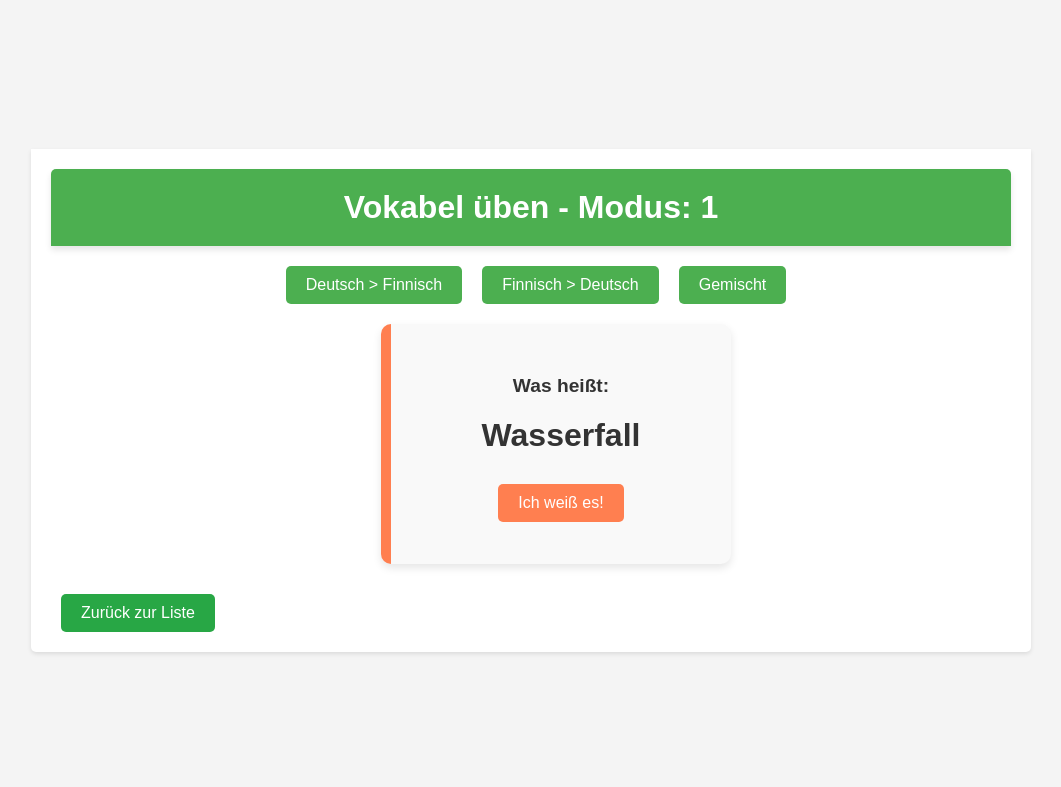
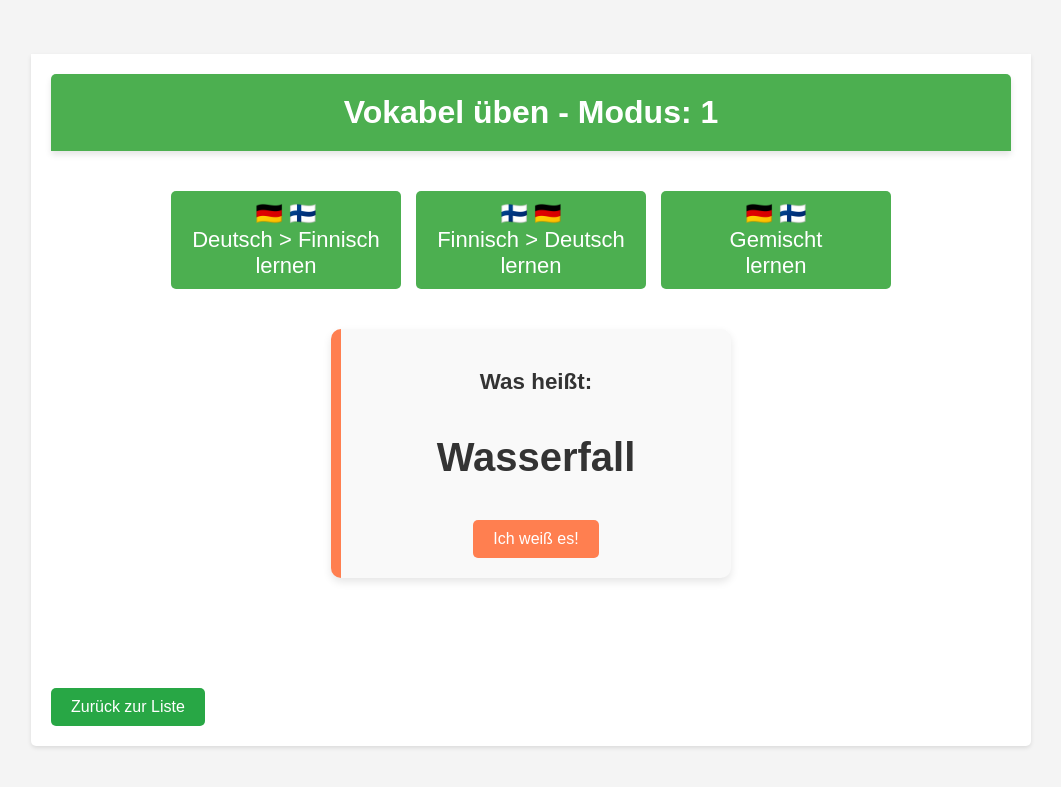
Before and after one commit to cmgoersch/django_vokabeltrainer, a Django app: page /vokabel-uebung/1/ in a window 1280 px wide. Shown: the top 787 px of the page, without its empty margins (109-1170 px from the left). Run offline with Django 5.2, Linux system fonts and the light colour scheme; data comes from the database, SQL or seed files in the repository; both versions use the stored data as it was after the commit.

Commit message:
cards styled

```diff
--- a/trainer/static/css/style.css
+++ b/trainer/static/css/style.css
@@ -94,80 +94,14 @@ a {
     color: white;
     padding: 10px 20px;
     border-radius: 5px;
+    margin-top: 20px;
     transition: background-color 0.3s;
-    margin-top: 20px;
 }
 
 a:hover {
     background-color: #45a049;
 }
 
-/* Abstand zwischen "Wort hinzufügen"-Button und der Liste der Sätze */
-.add-button {
-    margin-bottom: 40px;  /* Zusätzlicher Abstand */
-}
-
-
-
-/* Formularstile */
-.form-container {
-    display: flex;
-    flex-direction: column;
-}
-
-.form-container label {
-    margin-top: 10px;
-    font-weight: bold;
-}
-
-.form-container input[type="text"],
-.form-container select {
-    padding: 10px;
-    margin: 10px 0 20px 0;
-    border: 1px solid #ccc;
-    border-radius: 5px;
-    width: 100%;
-}
-
-button {
-    padding: 10px 20px;
-    background-color: #4CAF50;
-    color: white;
-    border: none;
-    border-radius: 5px;
-    cursor: pointer;
-    font-size: 16px;
-}
-
-button:hover {
-    background-color: #45a049;
-}
-
-.button-container {
-    display: flex;
-    justify-content: center;
-    gap: 20px;  /* Abstand zwischen den Buttons */
-    margin-bottom: 20px;  /* Abstand zwischen Buttons und der Liste */
-}
-
-/* Footer */
-footer {
-    margin-top: 20px;
-    color: #777;
-    text-align: center;
-    width: 100%;
-}
-
-.btn {
-    display: inline-block;
-    padding: 10px 20px;
-    border-radius: 5px;
-    text-decoration: none;
-    cursor: pointer;
-    margin-left: 10px;  /* Platz zwischen Buttons */
-}
-
-/* Löschen-Button (rot) */
 .btn-danger {
     background-color: #dc3545;
     color: white;
@@ -178,21 +112,53 @@ footer {
     background-color: #c82333;
 }
 
-/* Fragezeichen-Button */
 .show-hint {
     background-color: #4CAF50;
     color: white;
     border: none;
-    border-radius: 5px;  /* Leicht abgerundete Ecken, wie beim Löschen-Button */
+    border-radius: 5px;
     font-size: 16px;
-    width: auto;
-    height: 30px;
     cursor: pointer;
-    display: inline-block;
-    margin-left: 10px;  /* Platz zwischen Buttons */
-    padding: 5px 10px;  /* Ähnlich wie bei den anderen Buttons */
+    padding: 5px 10px;
+    margin-left: 10px;
 }
 
 .show-hint:hover {
     background-color: #45a049;
 }
+
+button {
+    padding: 10px 20px;
+    background-color: #4CAF50;
+    color: white;
+    border: none;
+    border-radius: 5px;
+    cursor: pointer;
+}
+
+button:hover {
+    background-color: #45a049;
+}
+
+.mode-buttons {
+    display: flex;
+    justify-content: center;
+    align-items: center;
+    gap: 15px;
+    margin-top: 20px;
+}
+
+.mode-buttons .btn {
+    padding: 10px 15px;
+    font-size: 22px;
+    text-align: center;
+    width: 60%;
+    max-width: 200px;
+}
+
+footer {
+    margin-top: 20px;
+    color: #777;
+    text-align: center;
+    width: 100%;
+}
--- a/trainer/static/css/vokabel_uebung.css
+++ b/trainer/static/css/vokabel_uebung.css
@@ -1,77 +1,98 @@
+/* Grundlayout für die Vokabelkarte */
 .vokabel-karte {
-    width: 300px;
-    height: 200px;
-    margin: auto;
+    width: 100%; /* Passt die Karte an den Container an */
+    max-width: 400px; /* Maximalbreite der Karte */
+    margin: 40px auto; /* Zentriert die Karte horizontal */
     position: relative;
+    box-sizing: border-box; /* Stellt sicher, dass Padding in der Breitenberechnung enthalten ist */
 }
 
+/* Layout der Karte und Text innerhalb */
 .karte {
     width: 100%;
-    height: 100%;
+    padding: 20px;
     text-align: center;
-    position: absolute;
     display: flex;
     flex-direction: column;
     justify-content: center;
     align-items: center;
     border-radius: 10px;
     background-color: #f9f9f9;
-    padding: 20px;
     box-shadow: 0 4px 8px rgba(0, 0, 0, 0.1);
+    border-left: 10px solid; /* Streifen links */
+    box-sizing: border-box; /* Verhindert Layoutverschiebungen durch Padding */
 }
 
+/* Karten-Stile für Vorder- und Rückseite */
 .karte-vorderseite {
-    border-left: 10px solid #ff7f50; /* Orangener Balken auf der Vorderseite */
+    border-color: #ff7f50; /* Orangener Streifen auf der Vorderseite */
 }
 
 .karte-rueckseite {
-    border-left: 10px solid #28a745; /* Grüner Balken auf der Rückseite */
+    border-color: #28a745; /* Grüner Streifen auf der Rückseite */
+}
+
+/* Globale Button-Reset-Regeln */
+button,
+.btn-secondary,
+.karten-button-orange {
+    box-shadow: none;
+    outline: none;
+    padding: 10px 20px;
+    font-size: 16px;
+    border-radius: 5px;
+    cursor: pointer;
+    display: inline-block;
+    width: auto;
+    max-width: 200px; /* Maximalbreite für die Buttons */
+    text-align: center;
 }
 
 /* Spezielle Klasse für den orangefarbenen "Ich weiß es"-Button */
 .karten-button-orange {
-    background-color: #ff7f50;
-    border-color: #ff7f50;
+    background-color: #FF7F50;
     color: white;
+    margin-top: 20px;
 }
 
 .karten-button-orange:hover {
-    background-color: #e6733f;
-    border-color: #e6733f;
+    background-color: #ff6a35;
 }
 
 /* Standard Button Style für "Weiter" */
 .btn-secondary {
     background-color: #28a745;
-    border-color: #28a745;
     color: white;
+    margin-top: 20px;
 }
 
 .btn-secondary:hover {
     background-color: #218838;
-    border-color: #218838;
+}
+/* Text-Styles */
+.vokabel-karte p {
+    margin: 20px;
+    font-size: 1.4em;
+    color: #333;
 }
 
-button {
-    margin-top: 20px;
+/* Stile für das Wort-Element in der Vokabelkarte */
+.wort {
+    font-size: 2.5em !important;
+    font-weight: bold;
+    margin-bottom: 10px;
 }
 
-.vokabel-karte p {
-    margin: 10px 0;
-    font-size: 1.2em;
-}
-
-
-/* Zentriert die Buttons innerhalb der Karte */
+/* Zentriert die Inhalte */
 .vokabel-block {
     display: flex;
-    flex-direction: column; /* Ordnet die Frage und den Button untereinander an */
+    flex-direction: column;
     justify-content: center;
     align-items: center;
     gap: 20px;
 }
 
-/* Button-Container für Modus-Auswahl */
+/* Container für die Buttons zur Modus-Auswahl */
 .button-container {
     display: flex;
     justify-content: center;
@@ -79,7 +100,7 @@ button {
     margin-bottom: 20px;
 }
 
-/* Zentriere den gesamten Inhalt auf der Seite */
+/* Zentriert den gesamten Inhalt auf der Seite */
 body {
     display: flex;
     justify-content: center;
@@ -87,19 +108,17 @@ body {
     min-height: 100vh;
     margin: 0;
     background-color: #f4f4f4;
+    font-family: 'Arial', sans-serif;
 }
 
-
-.wort {
-    font-size: 2em !important;
-    font-weight: bold;
-    margin-bottom: 10px;
+/* Verhindert überflüssige Ränder und Schatten */
+button, .btn-secondary, .karten-button-orange {
+    box-shadow: none;
+    outline: none;
 }
 
-.btn-secondary {
-    margin-top: 20px; /* Fügt einen Abstand nach oben hinzu */
+/* Abstand für den "Zurück zur Liste" Button */
+.zurück-button {
+    margin-top: 70px;
+    text-align: center;
 }
-
-.zurück-button {
-    margin-top: 70px; /* Abstand nach oben */
-}
--- a/trainer/templates/trainer/vokabel_uebung.html
+++ b/trainer/templates/trainer/vokabel_uebung.html
@@ -5,56 +5,48 @@
     <meta charset="UTF-8">
     <meta name="viewport" content="width=device-width, initial-scale=1.0">
     <title>Vokabeltrainer - Übung</title>
-
-    <!-- Verknüpfung zur allgemeinen style.css -->
     <link rel="stylesheet" href="{% static 'css/style.css' %}">
-
-    <!-- Verknüpfung zur spezifischen CSS-Datei für diese Seite -->
     <link rel="stylesheet" href="{% static 'css/vokabel_uebung.css' %}">
 </head>
 <body>
     <div class="container">
         <h1>Vokabel üben - Modus: {{ mode|title }}</h1>
-        <div class="button-container">
-            <a href="{% url 'vokabel_uebung' 'deutsch-finnisch' %}" class="btn btn-primary">Deutsch > Finnisch</a>
-            <a href="{% url 'vokabel_uebung' 'finnisch-deutsch' %}" class="btn btn-primary">Finnisch > Deutsch</a>
-            <a href="{% url 'vokabel_uebung' 'gemischt' %}" class="btn btn-primary">Gemischt</a>
+        <div class="mode-buttons">
+            <a href="{% url 'vokabel_uebung' 'deutsch-finnisch' %}" class="btn btn-primary">
+                🇩🇪 🇫🇮<br>Deutsch > Finnisch<br>lernen
+            </a>
+            <a href="{% url 'vokabel_uebung' 'finnisch-deutsch' %}" class="btn btn-primary">
+                🇫🇮 🇩🇪<br>Finnisch > Deutsch<br>lernen
+            </a>
+            <a href="{% url 'vokabel_uebung' 'gemischt' %}" class="btn btn-primary">
+                🇩🇪 🇫🇮<br>Gemischt<br>lernen
+            </a>
         </div>
+
         {% if error %}
             <p>{{ error }}</p>
         {% else %}
         <div class="vokabel-karte">
-            <!-- Vorderseite -->
             {% if not show_answer %}
             <div class="karte karte-vorderseite">
                 <p><strong>Was heißt:</strong></p>
                 <p class="wort">{{ question }}</p>
                 <form method="post">
                     {% csrf_token %}
-                    <!-- Spezielle Klasse für den orangenen Button -->
                     <button type="submit" class="karten-button-orange">Ich weiß es!</button>
                 </form>
             </div>
-
-            <!-- Rückseite -->
             {% else %}
             <div class="karte karte-rueckseite">
                 <p><strong>{{ question }} heißt:</strong></p>
                 <p class="wort">{{ answer }}</p>
                 <a href="{% url 'vokabel_uebung' mode %}" class="btn btn-secondary">Weiter</a>
             </div>
-
             {% endif %}
         </div>
         {% endif %}
 
         <a href="{% url 'wort_satz_liste' %}" class="btn btn-secondary zurück-button">Zurück zur Liste</a>
     </div>
-
-    <script>
-        function flipCard() {
-            document.querySelector('.karte').classList.toggle('karte-gedreht');
-        }
-    </script>
 </body>
 </html>
--- a/trainer/urls.py
+++ b/trainer/urls.py
@@ -1,28 +1,32 @@
 from django.conf import settings
+from django.urls import include, path
+from django.contrib.auth import views as auth_views
 from . import views
-from django.urls import include, path
 from .views import (
     WortSatzListeView, WortErstellenView, SatzErstellenView, WortBearbeitenView, SatzBearbeitenView,
     WortLoeschenView, SatzLoeschenView, vokabel_uebung
 )
 
 urlpatterns = [
-    # URLs für die Liste, Hinzufügen, Bearbeiten und Löschen von Wörtern und Sätzen
-    path('', WortSatzListeView.as_view(), name='wort_satz_liste'),  # Verwendung der Class-based View
+    # Startseite und Authentifizierung
+    path('', views.startseite, name='startseite'),
+    path('login/', auth_views.LoginView.as_view(template_name='trainer/login.html'), name='login'),
+    path('logout/', auth_views.LogoutView.as_view(next_page='login'), name='logout'),
+
+    # Wörter und Sätze: Liste, Hinzufügen, Bearbeiten, Löschen
+    path('liste/', WortSatzListeView.as_view(), name='wort_satz_liste'),
     path('wort-hinzufuegen/', WortErstellenView.as_view(), name='wort_hinzufuegen'),
     path('satz-hinzufuegen/', SatzErstellenView.as_view(), name='satz_hinzufuegen'),
+    path('wort-bearbeiten/<int:pk>/', WortBearbeitenView.as_view(), name='wort_bearbeiten'),
+    path('satz-bearbeiten/<int:pk>/', SatzBearbeitenView.as_view(), name='satz_bearbeiten'),
     path('wort-loeschen/<int:pk>/', WortLoeschenView.as_view(), name='wort_loeschen'),
     path('satz-loeschen/<int:pk>/', SatzLoeschenView.as_view(), name='satz_loeschen'),
 
-    # URLs für das Bearbeiten von Wörtern und Sätzen
-    path('wort-bearbeiten/<int:pk>/', WortBearbeitenView.as_view(), name='wort_bearbeiten'),
-    path('satz-bearbeiten/<int:pk>/', SatzBearbeitenView.as_view(), name='satz_bearbeiten'),
-
-    # URL für die Vokabel-Übung (mit und ohne Modus)
+    # Vokabel-Übung mit Modus-Option
     path('vokabel-uebung/', vokabel_uebung, name='vokabel_uebung'),
     path('vokabel-uebung/<str:mode>/', vokabel_uebung, name='vokabel_uebung'),
 
-    # Andere URLs
+    # DeepL-Übersetzung
     path('get_translation/', views.get_translation, name='get_translation'),
 ]
 
--- a/trainer/views.py
+++ b/trainer/views.py
@@ -9,7 +9,8 @@ from .deepl_integration import translate_to_finnish
 from django.http import JsonResponse
 
 
-
+def startseite(request):
+    return render(request, 'trainer/startseite.html')
 
 # --- Listenansicht für Wörter und Sätze ---
 class WortSatzListeView(ListView):
--- a/vokabeltrainer/settings.py
+++ b/vokabeltrainer/settings.py
@@ -145,3 +145,6 @@ STATICFILES_DIRS = [
 # https://docs.djangoproject.com/en/5.1/ref/settings/#default-auto-field
 
 DEFAULT_AUTO_FIELD = 'django.db.models.BigAutoField'
+
+LOGIN_REDIRECT_URL = 'startseite'
+LOGOUT_REDIRECT_URL = 'login'
```
Also changed, not shown: other parts of trainer/static/css/style.css (+25 -25 lines), trainer/static/css/form_style.css (+42 -24 lines), trainer/templates/trainer/login.html (added, +32 -0 lines), trainer/templates/trainer/satz_hinzufuegen.html (+11 -27 lines), trainer/templates/trainer/startseite.html (added, +25 -0 lines), trainer/templates/trainer/wort_hinzufuegen.html (+8 -16 lines), trainer/templates/trainer/wort_satz_liste.html (+10 -4 lines), README.md, db.sqlite3.
